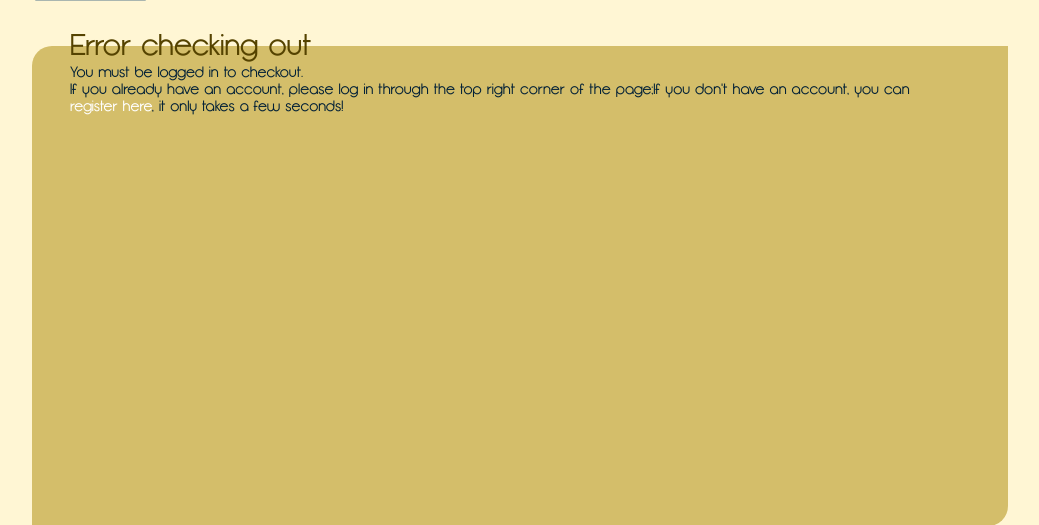
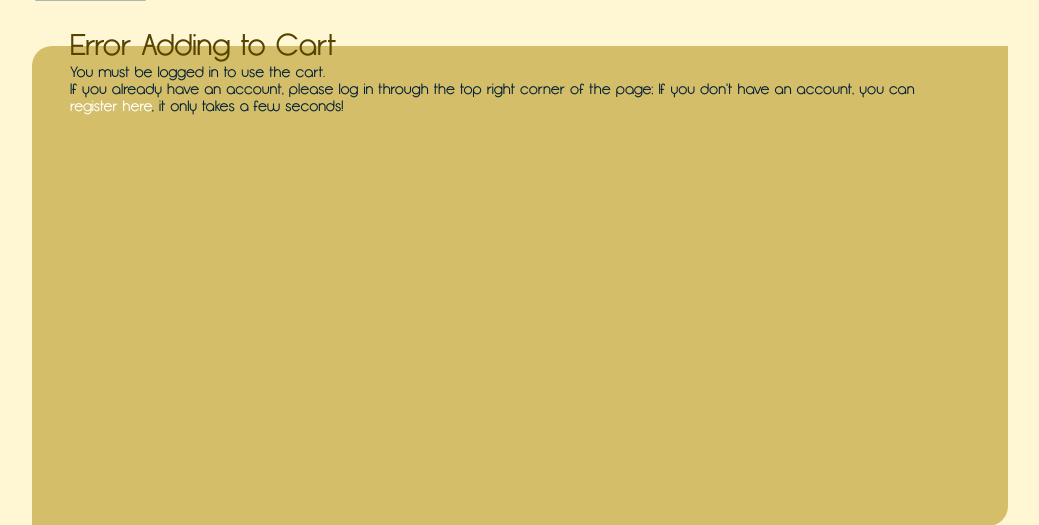
Before and after one commit to walter-cavinaw/AMS-Music-Store, a PHP site: page /?act=add_to_cart&id=1 in a window 1280 px wide. Shown: the part 141-666 px from the top of the page, without its empty margins (120-1159 px from the left). Run offline with PHP 8.4, Linux system fonts and the light colour scheme.

Commit message:
Fix error message

```diff
--- a/src/action/add_to_cart.php
+++ b/src/action/add_to_cart.php
@@ -1,9 +1,9 @@
 <div>
     <?php
         if(!$loggedin){ //Make sure the user is logged in
-            echo '<h1>Error checking out</h1>';
-            echo '<p>You must be logged in to checkout.<p>';
-            echo '<p>If you already have an account, please log in through the top right corner of the page;</p';
+            echo '<h1>Error Adding to Cart</h1>';
+            echo '<p>You must be logged in to use the cart.<p>';
+            echo '<p>If you already have an account, please log in through the top right corner of the page; </p';
             echo '<p>If you don\'t have an account, you can <a href="?p=register">register here</a>, it only takes a few seconds!</a>';
             die();
 
```
